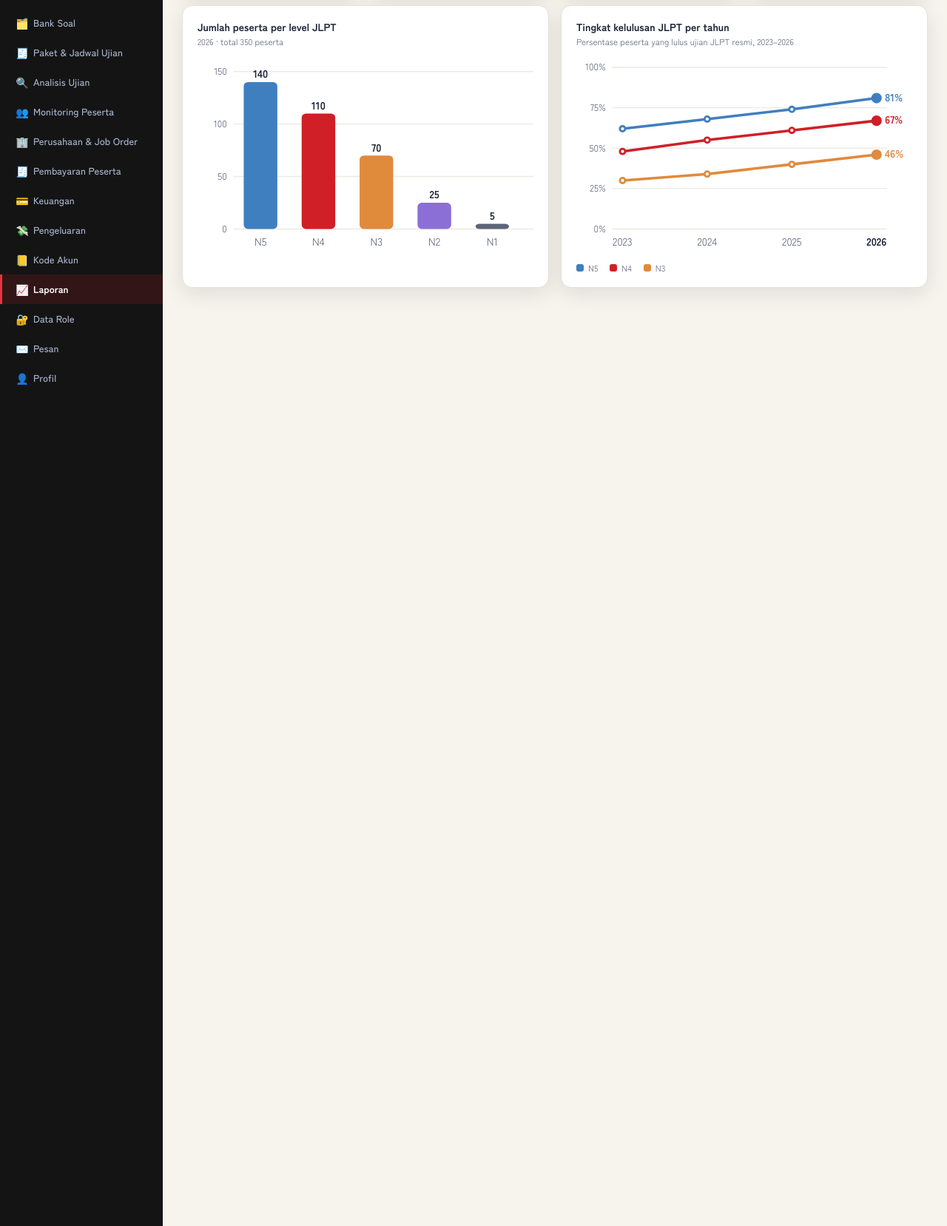
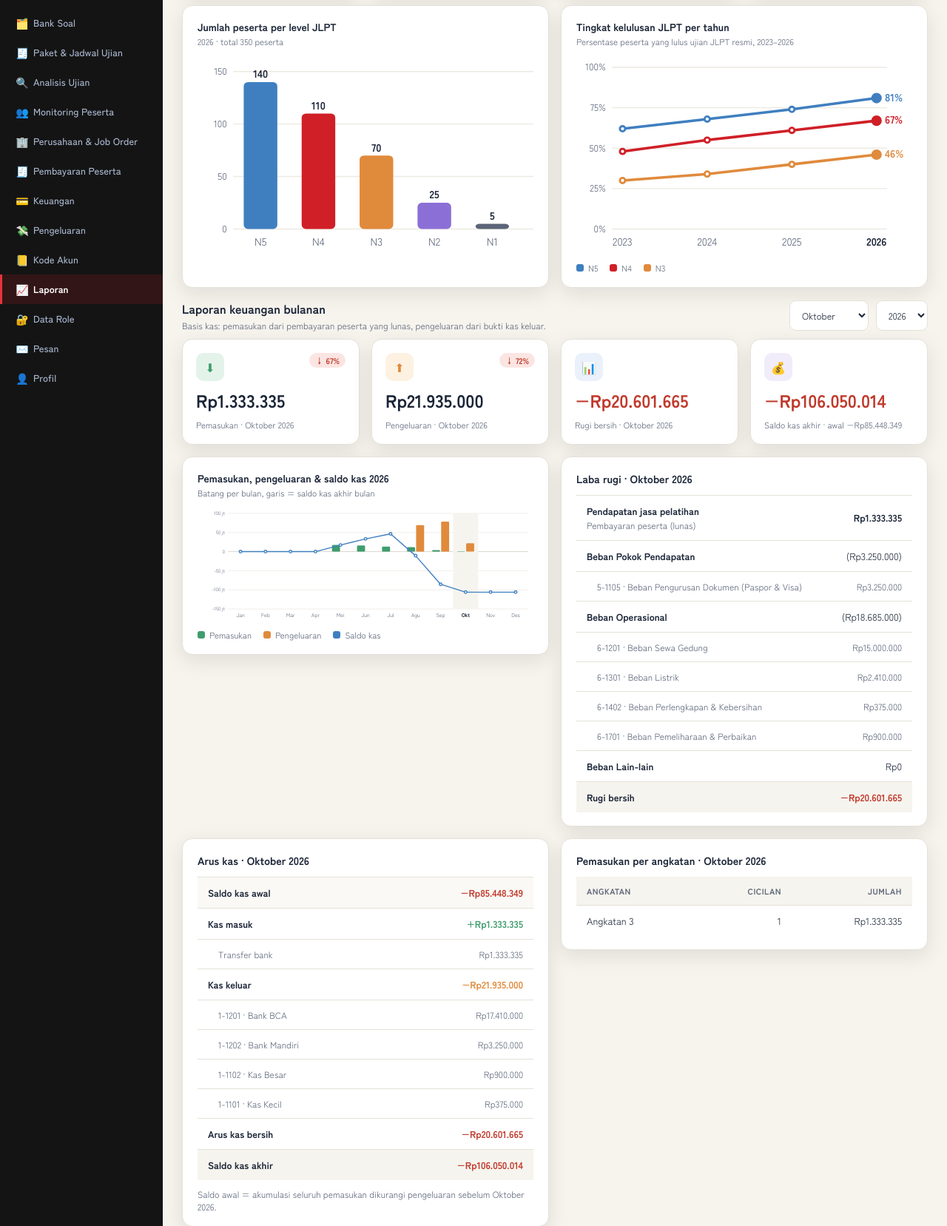
Before and after one commit to eristaufiqhidayat/nihon_bridge_system, a Laravel app: page /laporan in a window 1280 px wide. Shown: the part 361-2018 px from the top of the page at 74% size. Run offline with Laravel 12, Linux system fonts and the light colour scheme; a user stored in the database is signed in; data comes from the database, SQL or seed files in the repository.

Commit message:
Dashboard: laporan keuangan bulanan (pemasukan, pengeluaran, laba rugi, arus kas)
Ditampilkan di Dashboard Admin dan halaman Laporan (direktur), dengan filter bulan dan tahun.

Co-Authored-By: Claude Opus 5.5 (1M context) <noreply@anthropic.com>
Claude-Session: https://claude.ai/code/session_01MhcYE29RU3RbSBS1EFhAqQ

```diff
--- a/app/Http/Controllers/Admin/DashboardController.php
+++ b/app/Http/Controllers/Admin/DashboardController.php
@@ -11,6 +11,7 @@ use App\Models\Question;
 use App\Models\Role;
 use App\Models\Student;
 use App\Models\User;
+use App\Services\FinanceReportService;
 use App\Services\PaymentService;
 use App\Support\Catalog;
 use Illuminate\Http\RedirectResponse;
@@ -23,7 +24,7 @@ use Illuminate\View\View;
 
 class DashboardController extends Controller
 {
-    public function index(PaymentService $payments): View
+    public function index(Request $request, PaymentService $payments, FinanceReportService $finance): View
     {
         $students = Student::with(['documents', ...PaymentService::RELATIONS])->get();
 
@@ -44,6 +45,7 @@ class DashboardController extends Controller
             ],
             'classes' => Classroom::orderBy('kode')->get(),
             'roles' => Role::orderByDesc('is_system')->orderBy('id')->get(),
+            'fin' => $finance->report($request->query('ktahun'), $request->query('kbulan')),
         ]);
     }
 
--- a/app/Http/Controllers/Admin/LaporanController.php
+++ b/app/Http/Controllers/Admin/LaporanController.php
@@ -3,6 +3,7 @@
 namespace App\Http\Controllers\Admin;
 
 use App\Http\Controllers\Controller;
+use App\Services\FinanceReportService;
 use App\Services\ReportService;
 use App\Support\Catalog;
 use Illuminate\Http\Request;
@@ -15,7 +16,7 @@ class LaporanController extends Controller
     {
     }
 
-    public function index(Request $request): View
+    public function index(Request $request, FinanceReportService $finance): View
     {
         $years = $this->reports->years();
         $year = in_array((int) $request->query('tahun'), $years, true) ? (int) $request->query('tahun') : ($years[0] ?? now()->year);
@@ -26,6 +27,7 @@ class LaporanController extends Controller
             'year' => $year,
             'level' => $level,
             'trend' => $this->reports->trend(),
+            'fin' => $finance->report($request->query('ktahun'), $request->query('kbulan')),
         ]);
     }
 
--- /dev/null
+++ b/app/Services/FinanceReportService.php
@@ -0,0 +1,121 @@
+<?php
+
+namespace App\Services;
+
+use App\Models\Account;
+use App\Models\Expense;
+use App\Models\Payment;
+use Illuminate\Support\Carbon;
+use Illuminate\Support\Collection;
+
+/**
+ * Laporan keuangan bulanan (basis kas):
+ * - Pemasukan = pembayaran peserta berstatus lunas, menurut tanggal bayar.
+ * - Pengeluaran = transaksi kas keluar (modul Pengeluaran), menurut tanggal transaksi.
+ * - Laba = pemasukan − beban (5- pokok, 6- operasional, 8- lain-lain).
+ * - Cashflow = saldo awal + kas masuk − kas keluar = saldo akhir; saldo awal dihitung dari seluruh transaksi sebelumnya.
+ */
+class FinanceReportService
+{
+    /** Tahun yang punya transaksi, ditambah tahun berjalan; terbaru dulu. */
+    public function years(): array
+    {
+        return Payment::where('status', 'lunas')->whereNotNull('paid_at')->pluck('paid_at')
+            ->merge(Expense::pluck('tanggal'))
+            ->map(fn ($d) => (int) $d->year)
+            ->push((int) now()->year)
+            ->unique()->sortDesc()->values()->all();
+    }
+
+    /** Ambil tahun & bulan dari query (?ktahun=2026&kbulan=10) dengan nilai bawaan yang aman. */
+    public function period(?string $year, ?string $month): array
+    {
+        $years = $this->years();
+        $y = in_array((int) $year, $years, true) ? (int) $year : (int) now()->year;
+        $m = (int) $month >= 1 && (int) $month <= 12 ? (int) $month : ($y === (int) now()->year ? (int) now()->month : 12);
+
+        return [$years, $y, $m];
+    }
+
+    /** Ringkasan per bulan untuk satu tahun beserta rincian bulan terpilih. */
+    public function report(?string $year = null, ?string $month = null): array
+    {
+        [$years, $y, $m] = $this->period($year, $month);
+        $start = Carbon::create($y, 1, 1)->startOfDay();
+        $end = $start->copy()->endOfYear();
+
+        $income = $this->payments()->whereBetween('paid_at', [$start->toDateString(), $end->toDateString()])->get();
+        $expenses = Expense::with('account', 'cashAccount')->whereBetween('tanggal', [$start->toDateString(), $end->toDateString()])->get();
+
+        $saldo = $this->balanceBefore($start);
+        $months = collect(range(1, 12))->map(function (int $i) use ($income, $expenses, &$saldo) {
+            $in = (int) $income->filter(fn ($p) => $p->paid_at->month === $i)->sum('amount');
+            $out = (int) $expenses->filter(fn ($e) => $e->tanggal->month === $i)->sum('jumlah');
+            $row = ['month' => $i, 'pemasukan' => $in, 'pengeluaran' => $out, 'laba' => $in - $out, 'saldo_awal' => $saldo, 'saldo_akhir' => $saldo + $in - $out];
+            $saldo = $row['saldo_akhir'];
+
+            return $row;
+        });
+
+        $cur = $months[$m - 1];
+        $mIncome = $income->filter(fn ($p) => $p->paid_at->month === $m);
+        $mExpenses = $expenses->filter(fn ($e) => $e->tanggal->month === $m);
+
+        return [
+            'years' => $years,
+            'year' => $y,
+            'month' => $m,
+            'months' => $months,
+            'cur' => $cur,
+            'prev' => $m > 1 ? $months[$m - 2] : null,
+            'totals' => [
+                'pemasukan' => (int) $months->sum('pemasukan'),
+                'pengeluaran' => (int) $months->sum('pengeluaran'),
+                'laba' => (int) $months->sum('laba'),
+                'saldo_awal' => $months->first()['saldo_awal'],
+                'saldo_akhir' => $months->last()['saldo_akhir'],
+            ],
+            'labaRugi' => $this->profitLoss($cur['pemasukan'], $mExpenses),
+            'incomeByBatch' => $mIncome->groupBy(fn ($p) => $p->student?->batch?->nama ?? 'Tanpa angkatan')
+                ->map(fn ($g) => ['n' => $g->count(), 'total' => (int) $g->sum('amount')])->sortByDesc('total'),
+            'incomeByMethod' => $mIncome->groupBy(fn ($p) => $p->method ?: 'Lainnya')->map(fn ($g) => (int) $g->sum('amount'))->sortDesc(),
+            'outByCash' => $mExpenses->groupBy(fn ($e) => $e->cashAccount?->label ?? 'Tanpa akun kas')->map(fn ($g) => (int) $g->sum('jumlah'))->sortDesc(),
+        ];
+    }
+
+    private function payments()
+    {
+        return Payment::with('student.batch')->where('status', 'lunas')->whereNotNull('paid_at');
+    }
+
+    /** Saldo kas kumulatif (masuk − keluar) dari seluruh transaksi sebelum tanggal ini. */
+    private function balanceBefore(Carbon $date): int
+    {
+        return (int) Payment::where('status', 'lunas')->where('paid_at', '<', $date->toDateString())->sum('amount')
+            - (int) Expense::where('tanggal', '<', $date->toDateString())->sum('jumlah');
+    }
+
+    /** Laba rugi sederhana gaya SAK EMKM: pendapatan, beban per kelompok akun, laba kotor/operasional/bersih. */
+    private function profitLoss(int $pendapatan, Collection $expenses): array
+    {
+        $groups = collect(Account::GROUPS)->except('1')->map(function ($g) use ($expenses) {
+            $rows = $expenses->filter(fn ($e) => $e->account?->kelompok === $g[0]);
+
+            return [
+                'label' => $g[1],
+                'total' => (int) $rows->sum('jumlah'),
+                'accounts' => $rows->groupBy(fn ($e) => $e->account->label)->map(fn ($r) => (int) $r->sum('jumlah'))->sortKeys(),
+            ];
+        });
+        $kotor = $pendapatan - $groups['5']['total'];
+        $operasional = $kotor - $groups['6']['total'];
+
+        return [
+            'pendapatan' => $pendapatan,
+            'groups' => $groups,
+            'laba_kotor' => $kotor,
+            'laba_operasional' => $operasional,
+            'laba_bersih' => $operasional - $groups['8']['total'],
+        ];
+    }
+}
--- a/app/Support/Fmt.php
+++ b/app/Support/Fmt.php
@@ -72,6 +72,12 @@ class Fmt
         $d = self::c($d);
 
         return self::DAYS_SHORT[$d->dayOfWeek] . ' ' . $d->day;
+    }
+
+    /** Nama bulan: monthName(10) = "Oktober", monthName(10, true) = "Okt". */
+    public static function monthName(int $month, bool $short = false): string
+    {
+        return ($short ? self::MONTHS_SHORT : self::MONTHS)[$month - 1] ?? '–';
     }
 
     /** Sep 2026 */
--- a/resources/views/admin/dashboard.blade.php
+++ b/resources/views/admin/dashboard.blade.php
@@ -16,6 +16,7 @@
     <div class="card stat-mini"><div class="ic ic-bg-green">🗂️</div><div><p>Soal di bank</p><h4 class="tnum">{{ $stats['soal'] }}</h4></div></div>
     <div class="card stat-mini"><div class="ic ic-bg-orange">📄</div><div><p>Dokumen dalam proses</p><h4 class="tnum">{{ $stats['dokumen'] }}</h4></div></div>
   </div>
+  @include('admin.partials.laporan-keuangan', ['fin' => $fin])
   <div class="grid g-admin">
     <div class="card" style="padding:0">
       <div class="pad" style="padding-bottom:6px"><div class="sh"><h4>Pengguna</h4><span class="small muted">{{ $users->where('is_active', true)->count() }} aktif dari {{ $users->count() }} · <a class="linkbtn" href="{{ route('pengguna-admin.index') }}">Kelola di Data Pengguna</a></span></div></div>
--- a/resources/views/admin/laporan.blade.php
+++ b/resources/views/admin/laporan.blade.php
@@ -71,5 +71,6 @@
       </svg>
       <div class="legend-row">@foreach (array_keys($trend) as $k)<span style="opacity:{{ $op($k) ? 1 : .35 }}"><span class="sw" style="background:{{ Catalog::LV_COLOR[$k] }}"></span>{{ $k }}</span>@endforeach</div></div>
   </div>
+  <div style="margin-top:16px">@include('admin.partials.laporan-keuangan', ['fin' => $fin, 'keep' => ['tahun' => $year, 'level' => $level]])</div>
 </div>
 @endsection
--- /dev/null
+++ b/resources/views/admin/partials/laporan-keuangan.blade.php
@@ -0,0 +1,105 @@
+{{-- Laporan keuangan bulanan: pemasukan, pengeluaran, laba, cashflow. $fin dari FinanceReportService::report(); $keep = query lain yang dipertahankan filter. --}}
+<?php
+  use App\Support\Fmt;
+  $rp = fn (int $v) => $v < 0 ? '−' . Fmt::rupiah(abs($v)) : Fmt::rupiah($v);
+  $neg = fn (int $v) => $v < 0 ? 'color:var(--red)' : '';
+  $cur = $fin['cur']; $prev = $fin['prev']; $lr = $fin['labaRugi'];
+  $bulan = Fmt::monthName($fin['month']) . ' ' . $fin['year'];
+  $chip = function (int $v, ?int $pv) {
+      if ($pv === null || $pv === 0) return '';
+      $d = (int) round(($v - $pv) / abs($pv) * 100);
+      return $d > 0 ? "<span class=\"trend up\">↑ {$d}%</span>" : ($d < 0 ? '<span class="trend down">↓ ' . abs($d) . '%</span>' : '<span class="trend flat">→ 0%</span>');
+  };
+
+  // Grafik: batang pemasukan & pengeluaran per bulan, garis saldo kas akhir.
+  $W = 640; $H = 220; $L = 58; $B = 24; $T = 14; $R = 10;
+  $vals = $fin['months']->flatMap(fn ($r) => [$r['pemasukan'], $r['pengeluaran'], $r['saldo_akhir']]);
+  $hi = max(1, $vals->max()); $lo = min(0, $vals->min());
+  $step = 10 ** max(0, strlen((string) (int) (($hi - $lo) / 4)) - 1);
+  $step = (int) ceil(($hi - $lo) / 4 / $step) * $step ?: 1;
+  $hi = (int) ceil($hi / $step) * $step; $lo = (int) floor($lo / $step) * $step;
+  $y = fn ($v) => $T + ($H - $T - $B) * ($hi - $v) / max(1, $hi - $lo);
+  $cw = ($W - $L - $R) / 12; $bw = $cw * .32;
+  $short = fn (int $v) => abs($v) >= 1e9 ? round($v / 1e9, 1) . ' M' : (abs($v) >= 1e6 ? round($v / 1e6, 1) . ' jt' : (abs($v) >= 1e3 ? round($v / 1e3) . ' rb' : $v));
+  $line = $fin['months']->map(fn ($r, $i) => round($L + $cw * $i + $cw / 2, 1) . ',' . round($y($r['saldo_akhir']), 1))->implode(' ');
+?>
+<section class="mb16" id="laporan-keuangan">
+  <div class="sh" style="flex-wrap:wrap"><div><h3 style="margin:0">Laporan keuangan bulanan</h3>
+    <p class="small muted" style="margin:2px 0 0">Basis kas: pemasukan dari pembayaran peserta yang lunas, pengeluaran dari bukti kas keluar.</p></div>
+    <form method="GET" action="#laporan-keuangan" class="filt" style="margin:0">
+      @foreach ($keep ?? [] as $k => $v)<input type="hidden" name="{{ $k }}" value="{{ $v }}">@endforeach
+      <select name="kbulan" aria-label="Bulan laporan keuangan" data-autosubmit>@foreach (range(1, 12) as $i)<option value="{{ $i }}" @selected($i === $fin['month'])>{{ Fmt::monthName($i) }}</option>@endforeach</select>
+      <select name="ktahun" aria-label="Tahun laporan keuangan" data-autosubmit>@foreach ($fin['years'] as $o)<option value="{{ $o }}" @selected($o === $fin['year'])>{{ $o }}</option>@endforeach</select>
+    </form></div>
+
+  <div class="grid g4 mb16">
+    <div class="card stat-card2"><div class="top"><div class="ic2 ic-bg-green">⬇</div>{!! $chip($cur['pemasukan'], $prev['pemasukan'] ?? null) !!}</div><h4 class="tnum">{{ $rp($cur['pemasukan']) }}</h4><p>Pemasukan · {{ $bulan }}</p></div>
+    <div class="card stat-card2"><div class="top"><div class="ic2 ic-bg-orange">⬆</div>{!! $chip($cur['pengeluaran'], $prev['pengeluaran'] ?? null) !!}</div><h4 class="tnum">{{ $rp($cur['pengeluaran']) }}</h4><p>Pengeluaran · {{ $bulan }}</p></div>
+    <div class="card stat-card2"><div class="top"><div class="ic2 ic-bg-blue">📊</div></div><h4 class="tnum" style="{{ $neg($cur['laba']) }}">{{ $rp($cur['laba']) }}</h4><p>{{ $cur['laba'] < 0 ? 'Rugi' : 'Laba' }} bersih · {{ $bulan }}</p></div>
+    <div class="card stat-card2"><div class="top"><div class="ic2 ic-bg-purple">💰</div></div><h4 class="tnum" style="{{ $neg($cur['saldo_akhir']) }}">{{ $rp($cur['saldo_akhir']) }}</h4><p>Saldo kas akhir · awal {{ $rp($cur['saldo_awal']) }}</p></div>
+  </div>
+
+  <div class="grid g2 mb16" style="align-items:start">
+    <div class="card chart-wrap"><h4>Pemasukan, pengeluaran &amp; saldo kas {{ $fin['year'] }}</h4><p class="sub">Batang per bulan, garis = saldo kas akhir bulan</p>
+      <svg viewBox="0 0 {{ $W }} {{ $H }}" role="img" aria-label="Grafik pemasukan, pengeluaran, dan saldo kas per bulan {{ $fin['year'] }}">
+        @for ($t = $lo; $t <= $hi; $t += $step)
+          <line x1="{{ $L }}" x2="{{ $W - $R }}" y1="{{ $y($t) }}" y2="{{ $y($t) }}" stroke="{{ $t === 0 ? '#c9c5b9' : '#ece9e0' }}"/><text x="{{ $L - 6 }}" y="{{ $y($t) + 3 }}" text-anchor="end" font-size="9" fill="#5b6478">{{ $short($t) }}</text>
+        @endfor
+        @foreach ($fin['months'] as $i => $r)
+          <?php $x = $L + $cw * $i + $cw / 2; $sel = $r['month'] === $fin['month']; ?>
+          @if ($sel)<rect x="{{ $x - $cw / 2 }}" y="{{ $T }}" width="{{ $cw }}" height="{{ $H - $T - $B }}" fill="#f6f4ee"/>@endif
+          <rect x="{{ $x - $bw - 1 }}" y="{{ $y($r['pemasukan']) }}" width="{{ $bw }}" height="{{ $y(0) - $y($r['pemasukan']) }}" rx="2" fill="#3f9c6d"><title>Pemasukan {{ Fmt::monthName($r['month']) }}: {{ $rp($r['pemasukan']) }}</title></rect>
+          <rect x="{{ $x + 1 }}" y="{{ $y($r['pengeluaran']) }}" width="{{ $bw }}" height="{{ $y(0) - $y($r['pengeluaran']) }}" rx="2" fill="#e08a3c"><title>Pengeluaran {{ Fmt::monthName($r['month']) }}: {{ $rp($r['pengeluaran']) }}</title></rect>
+          <text x="{{ $x }}" y="{{ $H - 8 }}" text-anchor="middle" font-size="10" fill="{{ $sel ? '#1a2436' : '#5b6478' }}" font-weight="{{ $sel ? 700 : 400 }}">{{ Fmt::monthName($r['month'], true) }}</text>
+        @endforeach
+        <polyline points="{{ $line }}" fill="none" stroke="#3f7fc0" stroke-width="2" stroke-linejoin="round"/>
+        @foreach ($fin['months'] as $i => $r)<circle cx="{{ $L + $cw * $i + $cw / 2 }}" cy="{{ $y($r['saldo_akhir']) }}" r="2.5" fill="#fff" stroke="#3f7fc0" stroke-width="2"><title>Saldo akhir {{ Fmt::monthName($r['month']) }}: {{ $rp($r['saldo_akhir']) }}</title></circle>@endforeach
+      </svg>
+      <div class="legend-row"><span><span class="sw" style="background:#3f9c6d"></span>Pemasukan</span><span><span class="sw" style="background:#e08a3c"></span>Pengeluaran</span><span><span class="sw" style="background:#3f7fc0"></span>Saldo kas</span></div></div>
+
+    <div class="card pad"><h4 class="ct">Laba rugi · {{ $bulan }}</h4>
+      <div class="tbl-wrap"><table><tbody>
+        <tr><td><b>Pendapatan jasa pelatihan</b><br><span class="small muted">Pembayaran peserta (lunas)</span></td><td class="tnum" style="text-align:right"><b>{{ $rp($lr['pendapatan']) }}</b></td></tr>
+        @foreach ($lr['groups'] as $prefix => $g)
+          <tr><td><b>{{ $g['label'] }}</b></td><td class="tnum" style="text-align:right">{{ $g['total'] ? '(' . $rp($g['total']) . ')' : $rp(0) }}</td></tr>
+          @foreach ($g['accounts'] as $label => $v)<tr><td class="small muted" style="padding-left:28px">{{ $label }}</td><td class="tnum small muted" style="text-align:right">{{ $rp($v) }}</td></tr>@endforeach
+          @if ($prefix === '5')<tr style="background:#faf9f5"><td><b>Laba kotor</b></td><td class="tnum" style="text-align:right;{{ $neg($lr['laba_kotor']) }}"><b>{{ $rp($lr['laba_kotor']) }}</b></td></tr>@endif
+          @if ($prefix === '6')<tr style="background:#faf9f5"><td><b>Laba operasional</b></td><td class="tnum" style="text-align:right;{{ $neg($lr['laba_operasional']) }}"><b>{{ $rp($lr['laba_operasional']) }}</b></td></tr>@endif
+        @endforeach
+        <tr style="background:#f6f4ee"><td><b>{{ $lr['laba_bersih'] < 0 ? 'Rugi' : 'Laba' }} bersih</b></td><td class="tnum" style="text-align:right;{{ $neg($lr['laba_bersih']) }}"><b>{{ $rp($lr['laba_bersih']) }}</b></td></tr>
+      </tbody></table></div></div>
+  </div>
+
+  <div class="grid g2 mb16" style="align-items:start">
+    <div class="card pad"><h4 class="ct">Arus kas · {{ $bulan }}</h4>
+      <div class="tbl-wrap"><table><tbody>
+        <tr style="background:#faf9f5"><td><b>Saldo kas awal</b></td><td class="tnum" style="text-align:right;{{ $neg($cur['saldo_awal']) }}"><b>{{ $rp($cur['saldo_awal']) }}</b></td></tr>
+        <tr><td><b>Kas masuk</b></td><td class="tnum" style="text-align:right;color:var(--green)"><b>+{{ $rp($cur['pemasukan']) }}</b></td></tr>
+        @foreach ($fin['incomeByMethod'] as $label => $v)<tr><td class="small muted" style="padding-left:28px">{{ $label }}</td><td class="tnum small muted" style="text-align:right">{{ $rp($v) }}</td></tr>@endforeach
+        <tr><td><b>Kas keluar</b></td><td class="tnum" style="text-align:right;color:var(--orange)"><b>−{{ $rp($cur['pengeluaran']) }}</b></td></tr>
+        @foreach ($fin['outByCash'] as $label => $v)<tr><td class="small muted" style="padding-left:28px">{{ $label }}</td><td class="tnum small muted" style="text-align:right">{{ $rp($v) }}</td></tr>@endforeach
+        <tr><td><b>Arus kas bersih</b></td><td class="tnum" style="text-align:right;{{ $neg($cur['laba']) }}"><b>{{ $rp($cur['laba']) }}</b></td></tr>
+        <tr style="background:#f6f4ee"><td><b>Saldo kas akhir</b></td><td class="tnum" style="text-align:right;{{ $neg($cur['saldo_akhir']) }}"><b>{{ $rp($cur['saldo_akhir']) }}</b></td></tr>
+      </tbody></table></div>
+      <p class="small muted" style="margin:10px 0 0">Saldo awal = akumulasi seluruh pemasukan dikurangi pengeluaran sebelum {{ Fmt::monthName($fin['month']) }} {{ $fin['year'] }}.</p></div>
+
+    <div class="card pad"><h4 class="ct">Pemasukan per angkatan · {{ $bulan }}</h4>
+      @if ($fin['incomeByBatch']->isEmpty())<div class="empty">Belum ada pembayaran lunas di bulan ini.</div>
+      @else<div class="tbl-wrap"><table><thead><tr><th>Angkatan</th><th style="text-align:right">Cicilan</th><th style="text-align:right">Jumlah</th></tr></thead><tbody>
+        @foreach ($fin['incomeByBatch'] as $label => $r)<tr><td>{{ $label }}</td><td class="tnum" style="text-align:right">{{ $r['n'] }}</td><td class="tnum" style="text-align:right">{{ $rp($r['total']) }}</td></tr>@endforeach
+      </tbody></table></div>@endif</div>
+  </div>
+
+  <div class="card" style="padding:0">
+    <div class="pad" style="padding-bottom:6px"><div class="sh"><h4>Rekap bulanan {{ $fin['year'] }}</h4><span class="small muted">Klik bulan untuk melihat rinciannya</span></div></div>
+    <div class="tbl-wrap"><table><thead><tr><th>Bulan</th><th style="text-align:right">Pemasukan</th><th style="text-align:right">Pengeluaran</th><th style="text-align:right">Laba / rugi</th><th style="text-align:right">Saldo awal</th><th style="text-align:right">Saldo akhir</th></tr></thead><tbody>
+      @foreach ($fin['months'] as $r)
+        <tr @if ($r['month'] === $fin['month']) style="background:#faf9f5" @endif><td><a class="linkbtn" href="?{{ http_build_query(($keep ?? []) + ['ktahun' => $fin['year'], 'kbulan' => $r['month']]) }}#laporan-keuangan">{!! $r['month'] === $fin['month'] ? '<b>' . Fmt::monthName($r['month']) . '</b>' : Fmt::monthName($r['month']) !!}</a></td>
+          <td class="tnum" style="text-align:right">{{ $rp($r['pemasukan']) }}</td><td class="tnum" style="text-align:right">{{ $rp($r['pengeluaran']) }}</td>
+          <td class="tnum" style="text-align:right;{{ $neg($r['laba']) }}">{{ $rp($r['laba']) }}</td><td class="tnum" style="text-align:right;{{ $neg($r['saldo_awal']) }}">{{ $rp($r['saldo_awal']) }}</td><td class="tnum" style="text-align:right;{{ $neg($r['saldo_akhir']) }}">{{ $rp($r['saldo_akhir']) }}</td></tr>
+      @endforeach
+      <tr style="background:#f6f4ee"><td><b>Total {{ $fin['year'] }}</b></td><td class="tnum" style="text-align:right"><b>{{ $rp($fin['totals']['pemasukan']) }}</b></td><td class="tnum" style="text-align:right"><b>{{ $rp($fin['totals']['pengeluaran']) }}</b></td>
+        <td class="tnum" style="text-align:right;{{ $neg($fin['totals']['laba']) }}"><b>{{ $rp($fin['totals']['laba']) }}</b></td><td class="tnum" style="text-align:right"><b>{{ $rp($fin['totals']['saldo_awal']) }}</b></td><td class="tnum" style="text-align:right;{{ $neg($fin['totals']['saldo_akhir']) }}"><b>{{ $rp($fin['totals']['saldo_akhir']) }}</b></td></tr>
+    </tbody></table></div>
+  </div>
+</section>
```
Also changed, not shown: tests/Feature/LaporanKeuanganTest.php (added, +83 -0 lines).
